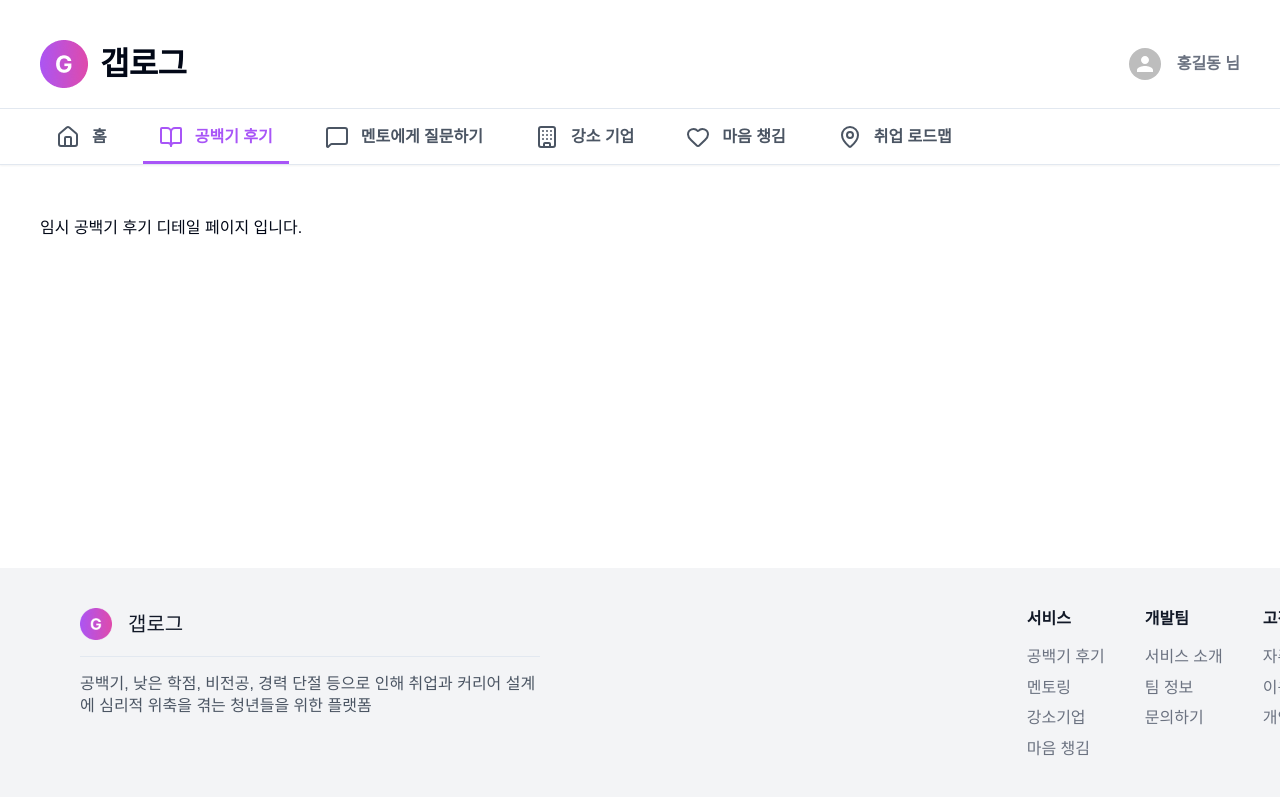
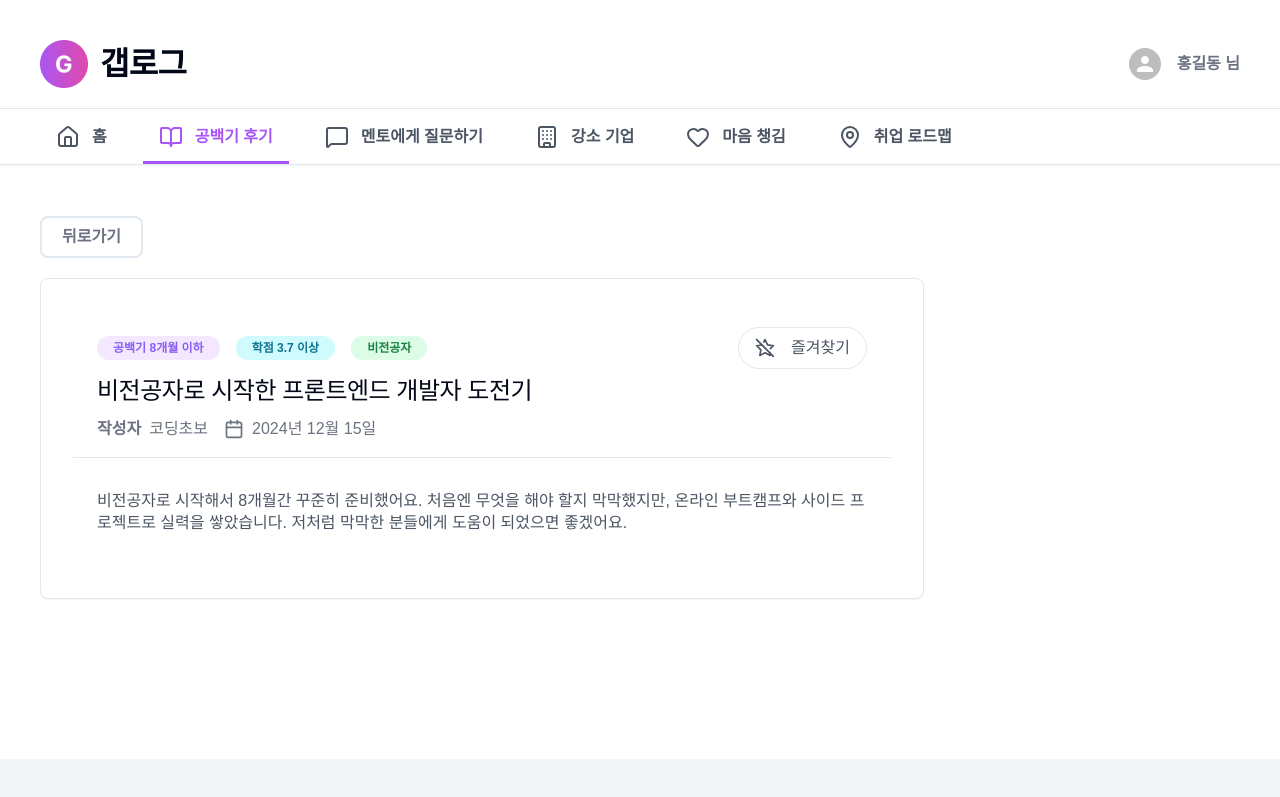
Before and after one commit to GapLog-2025/gaplog, a React (Vite) app in the folder frontend/: page /gap-review/1 in a window 1280 px wide. Shown: the top 797 px of the page. Built offline with nearby package versions, Linux system fonts and the light colour scheme; a web font is replaced by a local one.

Commit message:
feat : post API 연결 제외한 공백기 후기 상세 페이지 개발 & feat : 즐겨찾기 공통 컴포넌트 구현

```diff
--- a/frontend/src/components/Button.tsx
+++ b/frontend/src/components/Button.tsx
@@ -85,5 +85,56 @@ function TagButton({ isActive, children, onClick }: TagButtonProps) {
     </button>
   );
 }
+type BookmarkedButtonnProps = {
+  isBookmarked: boolean;
+  children: React.ReactNode;
+  onClick?: () => void;
+};
 
-export { MoveButton, ActionButton, MoreButton, TagButton };
+function BookmarkedButton({
+  isBookmarked,
+  children,
+  onClick,
+}: BookmarkedButtonnProps) {
+  const colorStyle = !isBookmarked
+    ? 'bg-white border-border text-secondary'
+    : 'bg-yellow border-transparent text-white';
+
+  return (
+    <button
+      onClick={onClick}
+      className={`flex gap-2 items-center px-4 py-2 rounded-full border ${colorStyle} hover:shadow hover:shadow-gray-200`}
+    >
+      {children}
+    </button>
+  );
+}
+type LikedButtonProps = {
+  isLiked: boolean;
+  children: React.ReactNode;
+  onClick?: () => void;
+};
+
+function LikedButton({ isLiked, children, onClick }: LikedButtonProps) {
+  const colorStyle = !isLiked
+    ? 'bg-white border-border text-secondary'
+    : 'bg-pink border-transparent text-white';
+
+  return (
+    <button
+      onClick={onClick}
+      className={`flex gap-2 items-center px-4 py-2 rounded-full border ${colorStyle} hover:shadow hover:shadow-gray-200`}
+    >
+      {children}
+    </button>
+  );
+}
+
+export {
+  MoveButton,
+  ActionButton,
+  MoreButton,
+  TagButton,
+  BookmarkedButton,
+  LikedButton,
+};
--- /dev/null
+++ b/frontend/src/features/GapReview/GapReviewDetailSection.tsx
@@ -0,0 +1,87 @@
+import { useState } from 'react';
+import { useParams } from 'react-router-dom';
+import { sampleReviews } from './data/reviewList';
+import NoDataContent from './ui/GapReviewDetail/NoDataContent';
+import { MoveButton } from '@/components/Button';
+import useHandleBack from './hook/handleBack';
+import Tag from '@/components/Tag';
+import { Card, CardHeader, CardContent } from '@/components/Card';
+import formatDate from '@/utils/formatDate';
+
+import { Calendar, Star, StarOff } from 'lucide-react';
+import { BookmarkedButton } from '@/components/Button';
+
+export default function GapReviewDetailSection() {
+  const { id } = useParams();
+
+  const reviewId = parseInt(id ?? '', 10);
+  const review = sampleReviews.find((item) => item.gapReviewsId === reviewId);
+
+  const [isBookmarked, setIsBookmarked] = useState(
+    review ? review.bookmarked : true,
+  );
+  const handleback = useHandleBack();
+  const toggleBookmark = () => {
+    // post api 연결 예정
+    setIsBookmarked((prev) => !prev);
+  };
+
+  if (!review) {
+    return <NoDataContent />;
+  }
+
+  const tags = [
+    `공백기 ${review.gapPeriodMonths}개월 이하`,
+    `학점 ${review.grade} 이상`,
+  ];
+  if (review.isMajor) {
+    tags.push('전공자');
+  } else {
+    tags.push('비전공자');
+  }
+
+  const colorTypes = ['primary', 'skyblue', 'green'] as const;
+
+  return (
+    <section className="w-full flex flex-col gap-5">
+      <MoveButton onClick={handleback}>뒤로가기</MoveButton>
+      <Card className="p-8">
+        <CardHeader className="flex flex-col gap-2">
+          {/* tags */}
+          <div className="w-full flex justify-between items-center">
+            <div className="h-full flex gap-4">
+              {tags.map((content, index) => (
+                <Tag key={index} type={colorTypes[index]} label={content} />
+              ))}
+            </div>
+            <BookmarkedButton
+              isBookmarked={isBookmarked}
+              onClick={toggleBookmark}
+            >
+              <div className="flex justify-center items-center gap-4">
+                {isBookmarked ? <Star size={20} /> : <StarOff size={20} />}
+                <p>{isBookmarked ? '즐겨찾기 해제' : '즐겨찾기'}</p>
+              </div>
+            </BookmarkedButton>
+          </div>
+          {/* title */}
+          <h1 className="typo-heading">{review.title}</h1>
+          {/* info */}
+          <div className="flex gap-4 typo-text text-main mt-1">
+            <div className="flex justify-center items-center gap-2">
+              <p className="font-semibold">작성자</p>
+              <p>{review.userName}</p>
+            </div>
+            <div className="flex justify-center items-center gap-2">
+              <Calendar size={20} />
+              <p>{formatDate(review.createdAt)}</p>
+            </div>
+          </div>
+        </CardHeader>
+        <CardContent className="flex flex-col typo-text text-secondary py-8">
+          {review.content}
+        </CardContent>
+      </Card>
+    </section>
+  );
+}
--- /dev/null
+++ b/frontend/src/features/GapReview/hook/handleBack.ts
@@ -0,0 +1,13 @@
+import { useNavigate } from 'react-router-dom';
+
+export default function useHandleBack() {
+  const navigate = useNavigate();
+
+  return () => {
+    if (window.history.length > 1) {
+      navigate(-1);
+    } else {
+      navigate('/gap-review'); // 대체 경로
+    }
+  };
+}
--- /dev/null
+++ b/frontend/src/features/GapReview/ui/GapReviewDetail/NoDataContent.tsx
@@ -0,0 +1,16 @@
+import { BookDashed } from 'lucide-react';
+import { MoveButton } from '@/components/Button';
+import useHandleBack from '../../hook/handleBack';
+
+export default function NoDataContent() {
+  const handleback = useHandleBack();
+  return (
+    <div className="w-full h-full flex flex-col justify-center items-center gap-6 mt-20">
+      <div className="w-[80px] h-[80px] flex justify-center items-center bg-gray-200 rounded-full ">
+        <BookDashed size={40} className="text-main" />
+      </div>
+      <h3 className="typo-subheading text-black">존재하지 않는 후기입니다.</h3>
+      <MoveButton onClick={handleback}>뒤로 가기</MoveButton>
+    </div>
+  );
+}
--- a/frontend/src/pages/GapReview/GapReviewDetailPage.tsx
+++ b/frontend/src/pages/GapReview/GapReviewDetailPage.tsx
@@ -1,4 +1,9 @@
 import Layout from '@/components/Layout';
+import GapReviewDetailSection from '@/features/GapReview/GapReviewDetailSection';
 export default function GapReviewDetailPage() {
-  return <Layout>임시 공백기 후기 디테일 페이지 입니다.</Layout>;
+  return (
+    <Layout>
+      <GapReviewDetailSection />
+    </Layout>
+  );
 }
```
